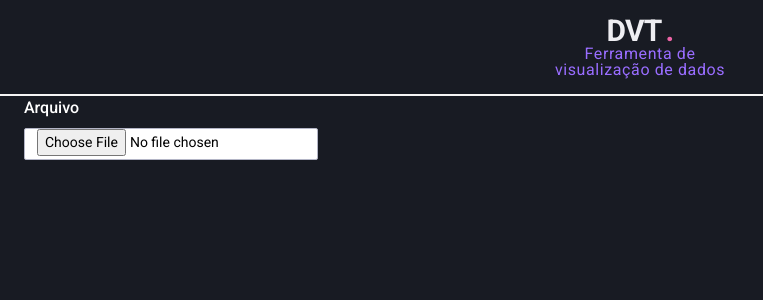
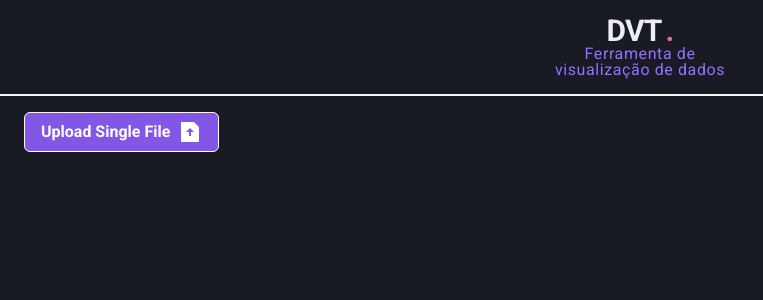
Before and after one commit to alexandrevoliveira/dvt-next, a Next.js app: page / in a window 1280 px wide. Shown: the top 300 px of the page, without its empty margins (0-763 px from the left). Built offline with nearby package versions, Linux system fonts and the light colour scheme.

Commit message:
feat: addition of new FileInput component on Home page

```diff
--- a/src/components/Form/Input.tsx
+++ /dev/null
@@ -1,41 +0,0 @@
-import { FormControl, FormErrorMessage, FormLabel, Input as ChakraInput, InputProps as ChakraInputProps } from "@chakra-ui/react"
-import { forwardRef, ForwardRefRenderFunction } from "react";
-import { FieldError } from "react-hook-form";
-
-interface InputProps extends ChakraInputProps {
-  name: string;
-  label?: string;
-  error?: FieldError;
-}
-
-const InputBase: ForwardRefRenderFunction<HTMLInputElement, InputProps>
-  = ({ name, label, error = null, ...rest }: InputProps, ref) => {
-    return (
-      <FormControl isInvalid={!!error}>
-        {!!label && <FormLabel htmlFor={name} color="white">{label}</FormLabel>}
-
-        <ChakraInput
-          id={name}
-          name={name}
-          focusBorderColor="purple.dvt-mid"
-          color="black"
-          bgColor="white"
-          variant="outline"
-          _hover={{
-            bgColor: 'white.bg'
-          }}
-          size="lg"
-          ref={ref}
-          {...rest}
-        />
-
-        {!!error && (
-          <FormErrorMessage>
-            { error.message }
-          </FormErrorMessage>
-        )}
-      </FormControl>
-    );
-  }
-
-export const Input = forwardRef(InputBase)
--- a/src/pages/index.tsx
+++ b/src/pages/index.tsx
@@ -1,19 +1,30 @@
-import { Stack } from "@chakra-ui/react";
+import { Flex } from "@chakra-ui/react";
 import { PageCompose } from "../components/Compose/PageCompose";
-import { Input } from "../components/Form/Input";
+import { FileInputButton } from "../components/Form/FileInputButton";
+import { uploadFileRequest } from "../domains/upload.services";
 
 export default function Home() {
+  const onChange = async (formData: FormData) => {
+    const response = await uploadFileRequest(formData, (event) => {
+      console.log(`Current progress:`, Math.round((event.loaded * 100) / event.total));
+    });
+
+    console.log('response', response);
+  };
+
   return (
     <PageCompose header_title="VET | Home">
-      <Stack>
-        <Input
-          name="dvtfile"
-          label="Arquivo"
-          type="file"
-          size="sm"
-          accept=".csv, application/vnd.openxmlformats-officedocument.spreadsheetml.sheet, application/vnd.ms-excel"
+      <Flex
+        mt={4}
+        justify="center"
+        align="center"
+      >
+        <FileInputButton
+          label="Upload Single File"
+          uploadFileName="files"
+          onChange={onChange}
         />
-      </Stack>
+      </Flex>
     </PageCompose>
   )
 }
```
